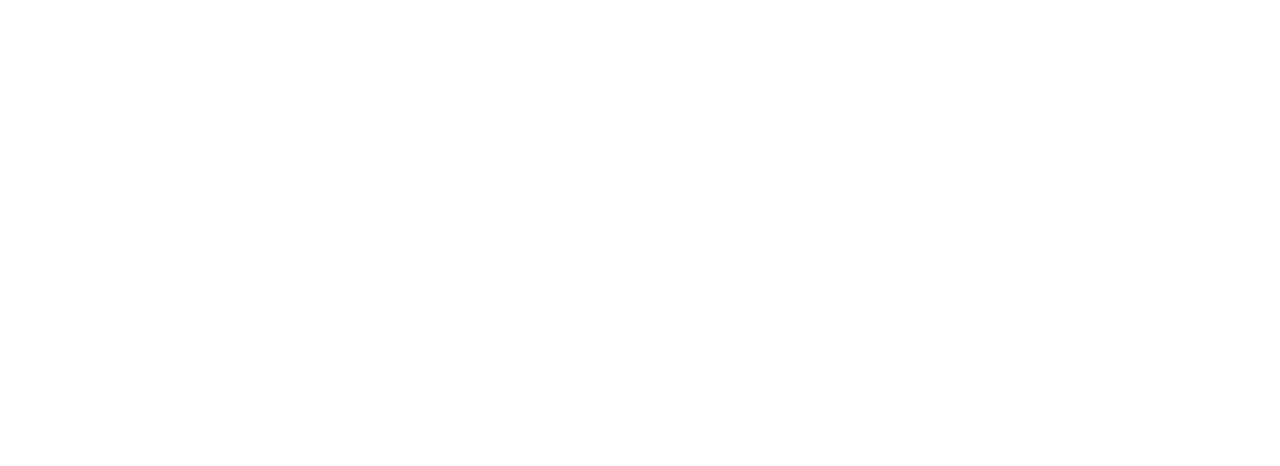
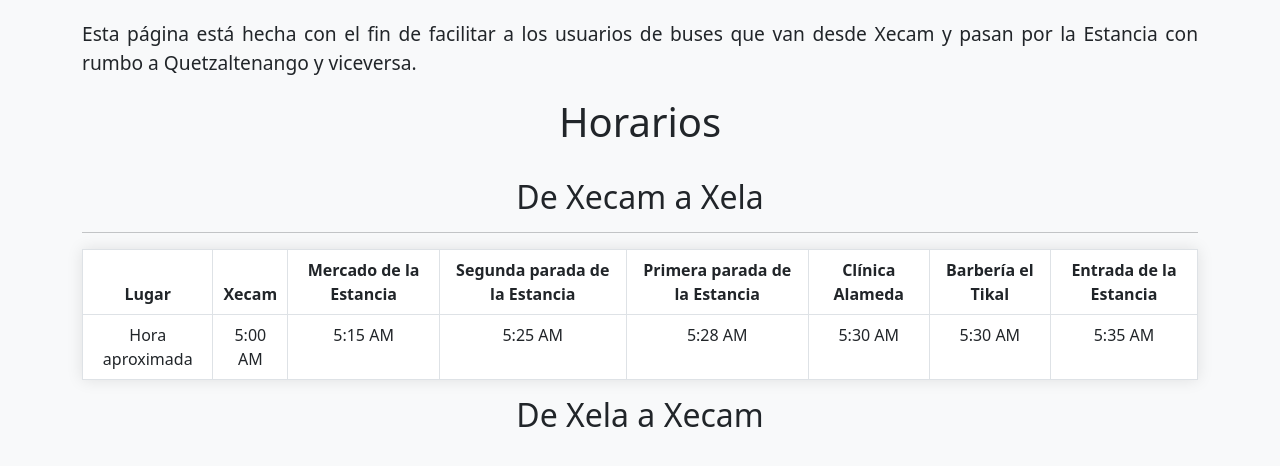
Before and after one commit to JosePu1201/HorarioBusesEstanciaCantel, a plain HTML site: page index.html in a window 1280 px wide. Drawn offline with nearby package versions, Linux system fonts and the light colour scheme.

Commit message:
propuesta inicial

```diff
--- a/index.html
+++ b/index.html
@@ -1,11 +1,87 @@
 <!DOCTYPE html>
-<html lang="en">
+<html lang="es">
 <head>
     <meta charset="UTF-8">
     <meta name="viewport" content="width=device-width, initial-scale=1.0">
-    <title>Document</title>
+    <title>Horarios de Buses</title>
+
+    <!-- Bootstrap CSS -->
+    <link href="https://cdn.jsdelivr.net/npm/bootstrap@5.3.0/dist/css/bootstrap.min.css" rel="stylesheet">
+
+    <!-- Estilos personalizados -->
+    <style>
+        body {
+            background-color: #f8f9fa;
+            padding: 20px;
+        }
+        h1, h2 {
+            text-align: center;
+        }
+        p {
+            text-align: justify;
+            font-size: 1.2em;
+        }
+        .table-container {
+            margin-top: 20px;
+        }
+        table {
+            margin: 0 auto;
+            box-shadow: 0 0 15px rgba(0, 0, 0, 0.1);
+        }
+        th {
+            background-color: #007bff;
+            color: white;
+            text-align: center;
+        }
+        td {
+            text-align: center;
+            background-color: #e9ecef;
+        }
+    </style>
 </head>
 <body>
 
+    <div class="container">
+        <p>Esta página está hecha con el fin de facilitar a los usuarios de buses que van desde Xecam y pasan por la Estancia con rumbo a Quetzaltenango y viceversa.</p>
+
+        <div class="table-container">
+            <h1>Horarios</h1>
+            <br>
+            <h2>De Xecam a Xela</h2>
+            <hr>
+            <table class="table table-bordered table-hover">
+                <thead>
+                    <tr>
+                        <th>Lugar</th>
+                        <th>Xecam</th>
+                        <th>Mercado de la Estancia</th>
+                        <th>Segunda parada de la Estancia</th>
+                        <th>Primera parada de la Estancia</th>
+                        <th>Clínica Alameda</th>
+                        <th>Barbería el Tikal</th>
+                        <th>Entrada de la Estancia</th>
+                    </tr>
+                </thead>
+                <tbody>
+                    <tr>
+                        <td>Hora aproximada</td>
+                        <td>5:00 AM</td>
+                        <td>5:15 AM</td>
+                        <td>5:25 AM</td>
+                        <td>5:28 AM</td>
+                        <td>5:30 AM</td>
+                        <td>5:30 AM</td>
+                        <td>5:35 AM</td>
+                    </tr>
+                </tbody>
+            </table>
+
+            <h2>De Xela a Xecam</h2>
+            <!-- Aquí puedes agregar otra tabla similar para el horario de vuelta -->
+        </div>
+    </div>
+
+    <!-- Bootstrap JS -->
+    <script src="https://cdn.jsdelivr.net/npm/bootstrap@5.3.0/dist/js/bootstrap.bundle.min.js"></script>
 </body>
 </html>
```
